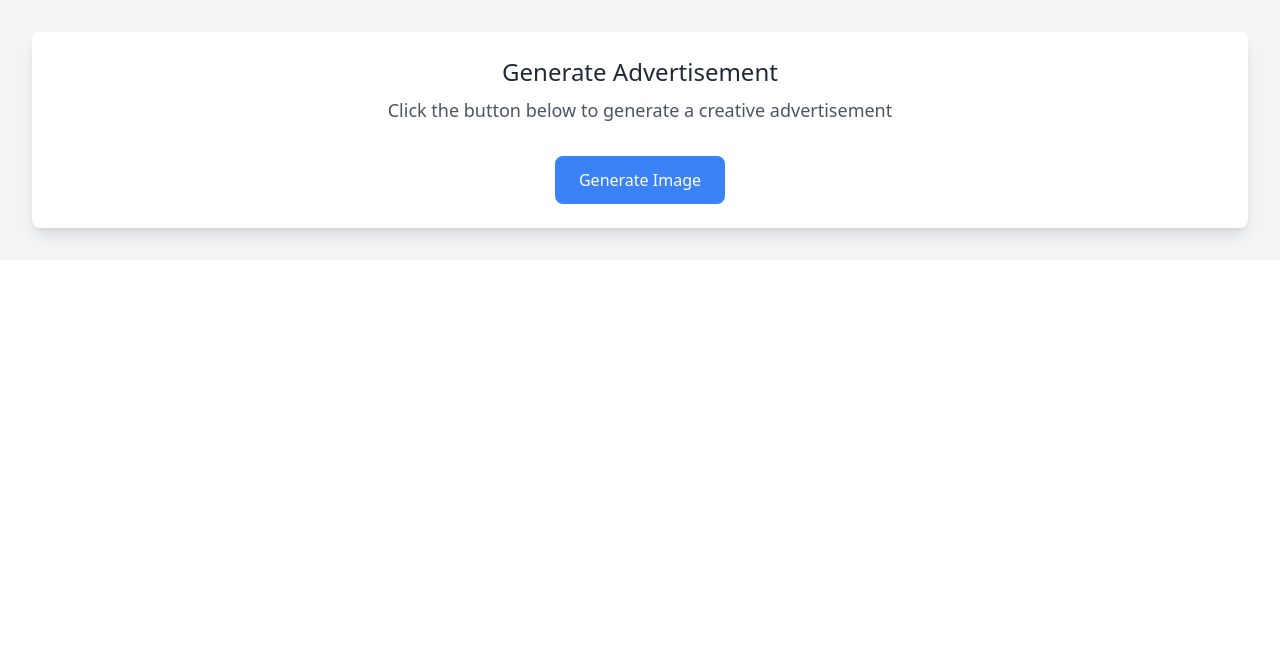
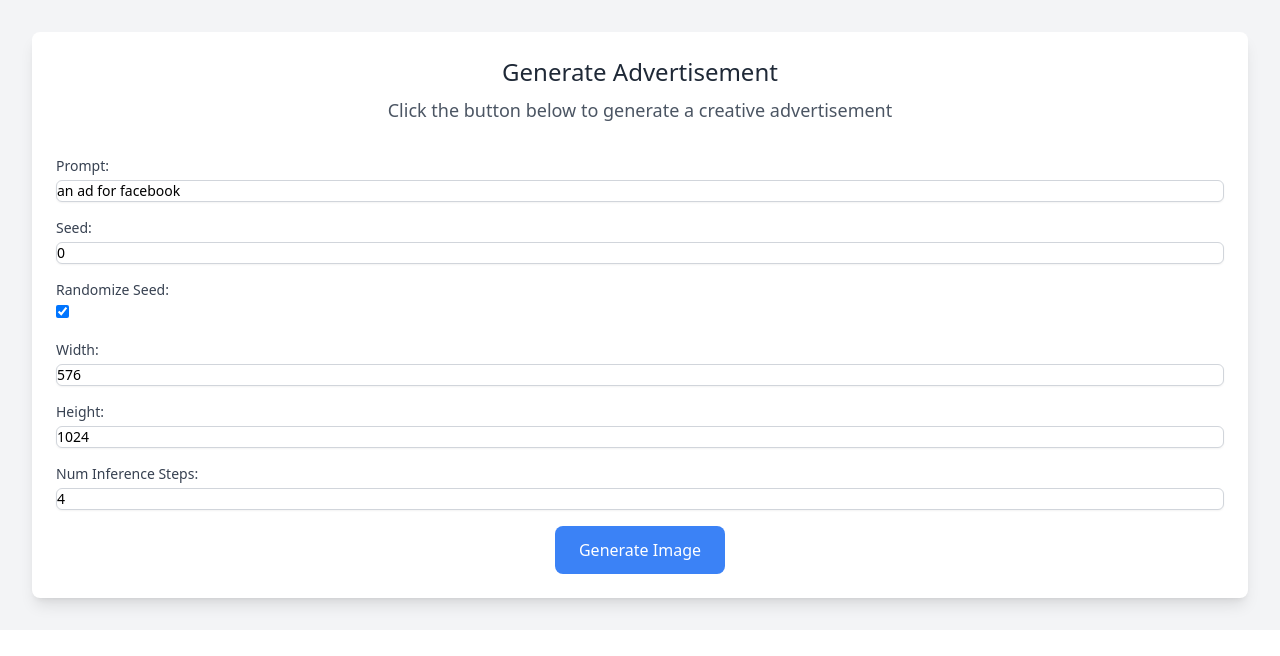
Before and after one commit to alinafghan/AdVisory_FYP, an Angular app in the folder angular_frontend/angular-app/: page /flux in a window 1280 px wide. Shown: the top 656 px of the page. Built offline with nearby package versions, Linux system fonts and the light colour scheme.

Commit message:
prompting flux from frontend working

```diff
--- a/angular_frontend/angular-app/src/app/flux-page/flux-page.component.html
+++ b/angular_frontend/angular-app/src/app/flux-page/flux-page.component.html
@@ -16,6 +16,36 @@
       <p class="text-2xl text-gray-800">Generate Advertisement</p>
       <p class="text-lg text-gray-600 mt-2">Click the button below to generate a creative advertisement</p>
     </div>
+
+    <div class="mb-4">
+        <label for="prompt" class="block text-sm font-medium text-gray-700">Prompt:</label>
+        <input type="text" id="prompt" name="prompt" [(ngModel)]="prompt" class="mt-1 block w-full border border-gray-300 rounded-md shadow-sm focus:ring-blue-500 focus:border-blue-500 sm:text-sm">
+      </div>
+
+      <div class="mb-4">
+        <label for="seed" class="block text-sm font-medium text-gray-700">Seed:</label>
+        <input type="number" id="seed" name="seed" [(ngModel)]="seed" class="mt-1 block w-full border border-gray-300 rounded-md shadow-sm focus:ring-blue-500 focus:border-blue-500 sm:text-sm">
+      </div>
+
+      <div class="mb-4">
+        <label for="randomizeSeed" class="block text-sm font-medium text-gray-700">Randomize Seed:</label>
+        <input type="checkbox" id="randomizeSeed" name="randomizeSeed" [(ngModel)]="randomizeSeed">
+      </div>
+
+      <div class="mb-4">
+        <label for="width" class="block text-sm font-medium text-gray-700">Width:</label>
+        <input type="number" id="width" name="width" [(ngModel)]="width" class="mt-1 block w-full border border-gray-300 rounded-md shadow-sm focus:ring-blue-500 focus:border-blue-500 sm:text-sm">
+      </div>
+
+      <div class="mb-4">
+        <label for="height" class="block text-sm font-medium text-gray-700">Height:</label>
+        <input type="number" id="height" name="height" [(ngModel)]="height" class="mt-1 block w-full border border-gray-300 rounded-md shadow-sm focus:ring-blue-500 focus:border-blue-500 sm:text-sm">
+      </div>
+
+      <div class="mb-4">
+        <label for="num_inference_steps" class="block text-sm font-medium text-gray-700">Num Inference Steps:</label>
+        <input type="number" id="num_inference_steps" name="num_inference_steps" [(ngModel)]="num_inference_steps" class="mt-1 block w-full border border-gray-300 rounded-md shadow-sm focus:ring-blue-500 focus:border-blue-500 sm:text-sm">
+      </div>
 
     <!-- Generate Button -->
     <div class="flex justify-center">
--- a/angular_frontend/angular-app/src/app/flux-page/flux-page.component.ts
+++ b/angular_frontend/angular-app/src/app/flux-page/flux-page.component.ts
@@ -1,11 +1,12 @@
 import { Component } from '@angular/core';
 import { CommonModule } from '@angular/common';
-import { FluxService } from './flux.service'; // Ensure the path is correct
+import { FluxService } from './flux.service';
+import { FormsModule } from '@angular/forms';
 
 @Component({
   selector: 'app-flux-page',
   standalone: true,
-  imports: [CommonModule], // import CommonModule to use *ngIf
+  imports: [CommonModule, FormsModule],
   templateUrl: './flux-page.component.html',
   styleUrls: ['./flux-page.component.css']
 })
@@ -14,6 +15,13 @@ export class FluxPageComponent {
   isLoading: boolean = false; // Loading state
   errorMessage: string | null = null; // Error message for failed requests
 
+  prompt: string = "an ad for facebook "; // Default values
+  seed: number = 0;
+  randomizeSeed: boolean = true;
+  width: number = 576;
+  height: number = 1024;
+  num_inference_steps: number = 4;
+
   constructor(private fluxService: FluxService) {}
 
   generateAdImage(): void {
@@ -21,9 +29,28 @@ export class FluxPageComponent {
     this.errorMessage = null;
     this.generatedImage = null;
 
+    const requestData = {
+      prompt: this.prompt,
+      seed: this.seed,
+      randomize_seed: this.randomizeSeed,
+      width: this.width,
+      height: this.height,
+      num_inference_steps: this.num_inference_steps
+    };
+    // const requestData = {
+    //   prompt: 'a dog', // Test with the same payload as in Postman
+    //   seed: 0,
+    //   randomize_seed: true,
+    //   width: 1024,
+    //   height: 1024,
+    //   num_inference_steps: 4,
+    // };
+
+    console.log('Request payload:', requestData);
+
     console.log('Sending API request to generate image...');
 
-    this.fluxService.generateImage('default-prompt').subscribe({
+    this.fluxService.generateImage(requestData).subscribe({
       next: (response: any) => {
         if (response['Generated Image']) {
           const base64ImageData = response['Generated Image'];
--- a/angular_frontend/angular-app/src/app/flux-page/flux.service.ts
+++ b/angular_frontend/angular-app/src/app/flux-page/flux.service.ts
@@ -1,5 +1,5 @@
 import { Injectable } from '@angular/core';
-import { HttpClient } from '@angular/common/http';
+import { HttpClient, HttpHeaders } from '@angular/common/http';
 import { Observable } from 'rxjs';
 
 @Injectable({
@@ -10,9 +10,10 @@ export class FluxService {
 
   constructor(private http: HttpClient) {}
 
-  generateImage(defaultPrompt: string): Observable<any> {
-    const requestBody = {};
-    console.log('Sending request to Flux API:', requestBody);
-    return this.http.post<any>(this.apiUrl, requestBody);
-  }
+  generateImage(requestData: any): Observable<any> {
+    const headers = new HttpHeaders({
+        'Content-Type': 'application/json' // Ensure the request sends JSON data
+      });
+    console.log('Sending request to Flux API:', requestData);
+    return this.http.post<any>(this.apiUrl, requestData, { headers });  }
 }
```
Also changed, not shown: 1 other file (tests, documents, lock files or other folders).
